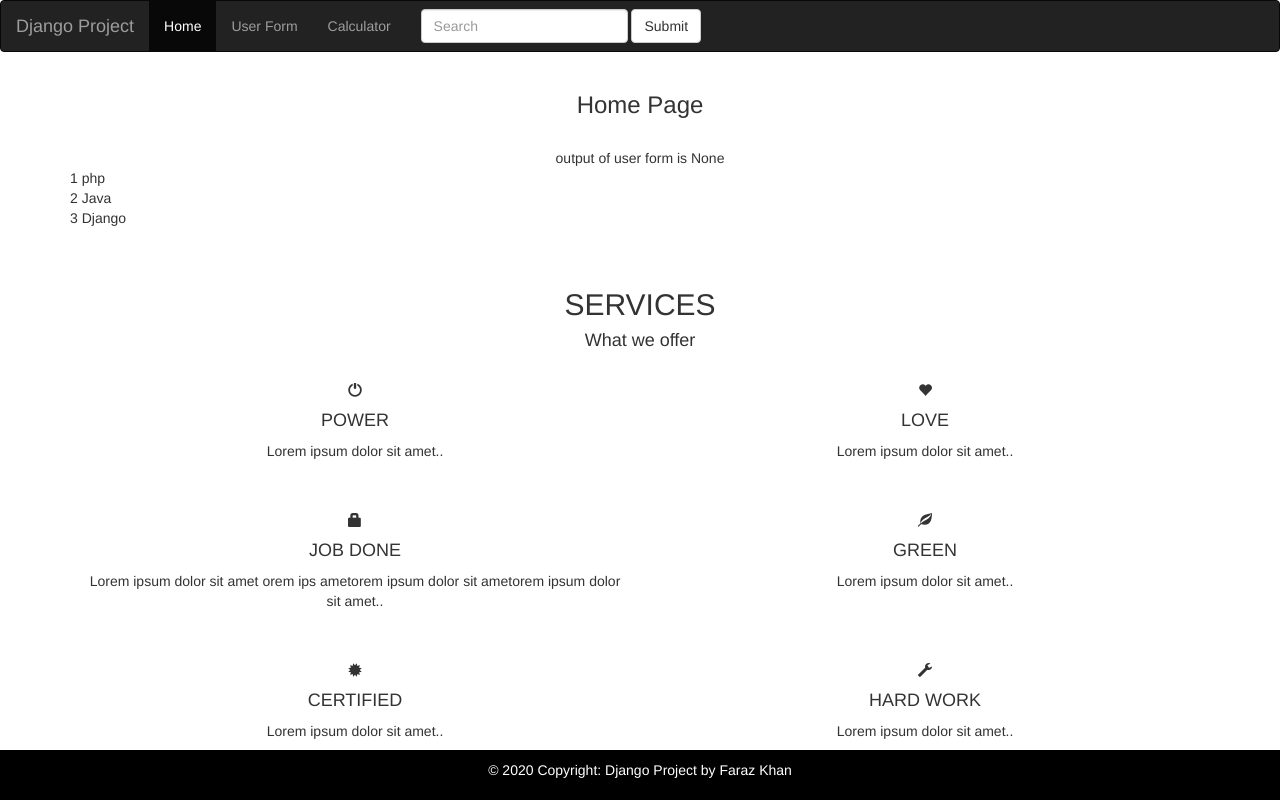
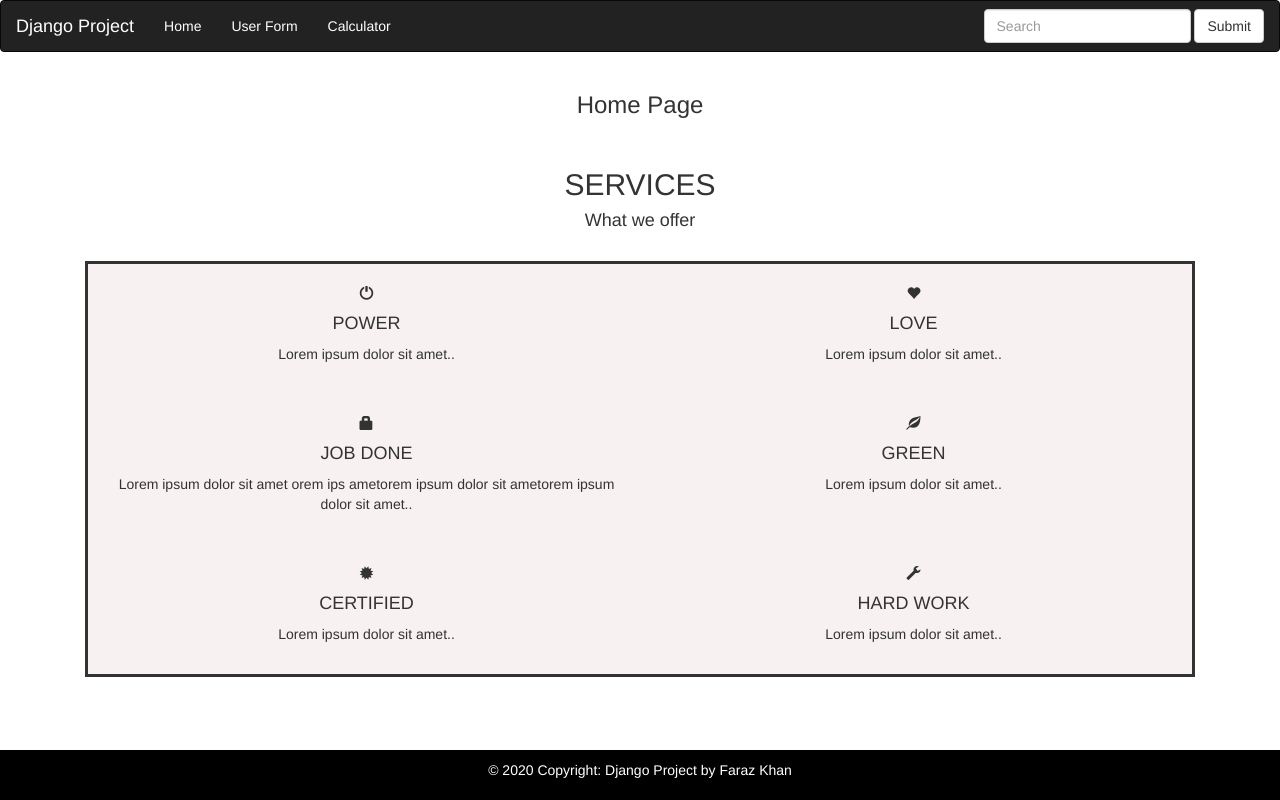
Before and after one commit to faraz455/Django-Project, a Django app: page / in a window 1280 px wide. Run offline with Django 4.2, Linux system fonts and the light colour scheme; some libraries are stand-ins or nearby versions.

Commit message:
Minor changes in base html

```diff
--- a/mysite/mysite/views.py
+++ b/mysite/mysite/views.py
@@ -7,16 +7,9 @@ def homePage(request):
     # serviceData = Service.objects.all()
     # for a in serviceData:
     #     print(a)
-    output = 0
-    if request.method == "GET":
-        output = request.GET.get('output')
-
     data = {
         'title': "Home Page",
         'bdata': "Home Page",
-        'clist' : ['php', 'Java', 'Django'],
-        'output' :output
-
     }
     return render(request, "index.html", data)
 
@@ -45,8 +38,6 @@ def userform(request):
             # return HttpResponseRedirect(url)
     except:
         pass
-
-
     return render(request, "userform.html", data)
 
 def submitform(request):
--- a/mysite/templates/base.html
+++ b/mysite/templates/base.html
@@ -1,13 +1,13 @@
 <!DOCTYPE html>
 <html lang="en">
+
 <head>
-  <title>Bootstrap Example</title>
+    <title>Djano Project</title>
     <meta charset="utf-8">
     <meta name="viewport" content="width=device-width, initial-scale=1">
     <link rel="stylesheet" href="https://maxcdn.bootstrapcdn.com/bootstrap/3.4.1/css/bootstrap.min.css">
     <script src="https://ajax.googleapis.com/ajax/libs/jquery/3.6.0/jquery.min.js"></script>
     <script src="https://maxcdn.bootstrapcdn.com/bootstrap/3.4.1/js/bootstrap.min.js"></script>
-</head>
     <style>
         .footers {
             position: fixed;
@@ -17,22 +17,23 @@
             background-color: black;
             color: white;
             text-align: center;
-      padding:10px
+            padding: 10px;
         }
     </style>
+</head>
+
 <body>
-
     <nav class="navbar navbar-inverse">
         <div class="container-fluid">
             <div class="navbar-header">
-      <a class="navbar-brand" href="#">Django Project</a>
+                <a class="navbar-brand" href="/" style="color:white">Django Project</a>
             </div>
             <ul class="nav navbar-nav">
-      <li class="active"><a href="/">Home</a></li>
-      <li><a href="/userform">User Form</a></li>
-      <li><a href="/calculator">Calculator</a></li>
+                <li><a href="/" style="color:white"> Home</a></li>
+                <li><a href="/userform" style="color:white">User Form</a></li>
+                <li><a href="/calculator" style="color:white">Calculator</a></li>
             </ul>
-    <form class="navbar-form navbar-left" action="">
+            <form class="navbar-form navbar-right" action="">
                 <div class="form-group">
                     <input type="text" class="form-control" placeholder="Search" name="search">
                 </div>
@@ -42,12 +43,12 @@
     </nav>
 
     <div class="container">
-    {% block content %}
-    {% endblock content %}
+        {% block content %} {% endblock content %}
     </div>
-<footer class="footers"  >
+    <footer class="footers">
         <p> © 2020 Copyright: Django Project by Faraz Khan </p>
     </footer>
 
 </body>
+
 </html>
--- a/mysite/templates/index.html
+++ b/mysite/templates/index.html
@@ -1,17 +1,12 @@
-{% extends 'base.html' %}
+{% extends 'base.html' %}#
 {% block content %}
-   <center>  <h3>{{bdata}}</h3></br>
-        output of user form is {{output}}
-   </center>
-   {%for n in clist%}
-    <div>{{forloop.counter}} {{n}}</div>
-   {% endfor %}
-   <br/><br/>
+   <center>  <h3>{{bdata}}</h3></br> </center>
    <div class="container-fluid text-center">
       <h2>SERVICES</h2>
       <h4>What we offer</h4>
       <br>
-      <div class="row">
+      <div style = "border-style: solid; background:rgb(247, 241, 241); padding:20px" >
+        <div class="row" >
           <div class="col-sm-6">
             <span class="glyphicon glyphicon-off"></span>
             <h4>POWER</h4>
@@ -48,4 +43,6 @@
           </div>
         </div>
       </div>
+    </div>
+    <br/><br/><br/><br/>.
 {% endblock content %}
```
Lines whose indentation alone changed are shown as unchanged.
